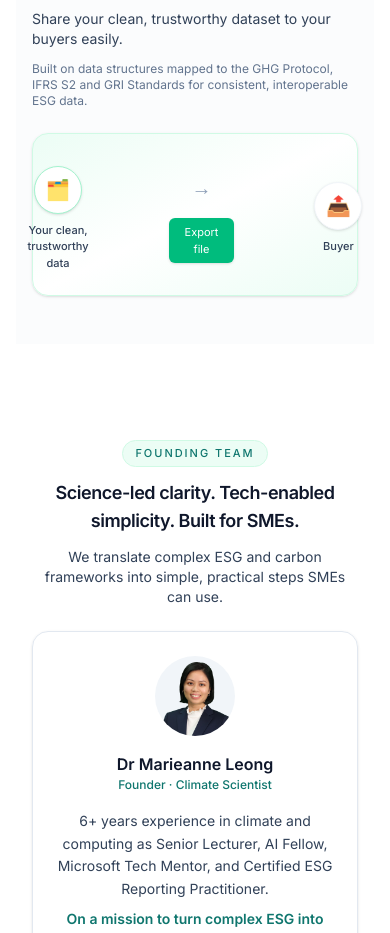
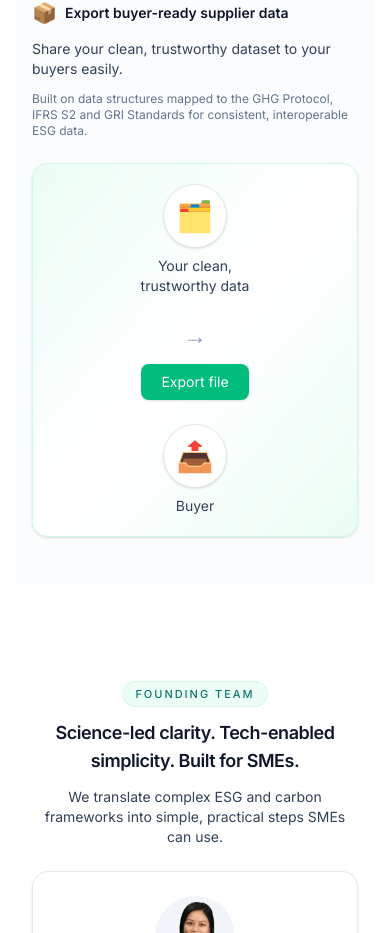
Before and after one commit to esgee-earth/esgee-earth-site, a Next.js app: page / in a window 390 px wide. Shown: the part 3795-4728 px from the top of the page. Built offline with nearby package versions, Linux system fonts and the light colour scheme.

Commit message:
revise how-it-works step4 visuals mobile sizing

```diff
--- a/app/page.tsx
+++ b/app/page.tsx
@@ -554,7 +554,7 @@ function StepVisualTrends() {
             On track
           </span>
           <span className="text-[10px] text-slate-700">
-            Electricity – main site · RM 3,100
+            Electricity – main site · < br />RM 3,100
           </span>
         </div>
 
@@ -567,7 +567,7 @@ function StepVisualTrends() {
             Saving opportunity
           </span>
           <span className="text-[10px] text-slate-700">
-            Packaging materials · save RM 1,250
+            Packaging materials · < br />save RM 1,250
           </span>
         </div>
 
@@ -581,52 +581,54 @@ function StepVisualTrends() {
 
 function StepVisualExport() {
   return (
-    <div className="
-      rounded-2xl
-      border border-emerald-100
-      bg-gradient-to-br from-emerald-50 via-white to-emerald-50
-      shadow-sm
-      p-6
-      flex flex-col gap-4 items-center text-center
-    ">
-
-      {/* Two-icon flow */}
-      <div className="flex items-center justify-center gap-20 mt-2 text-center text-[11px] md:text-[12px]">
-
-        {/* Polished data */}
+    <div
+      className="
+        rounded-2xl border border-emerald-100
+        bg-gradient-to-br from-emerald-50 via-white to-emerald-50
+        shadow-sm p-5
+        flex flex-col items-center
+      "
+    >
+      <div
+        className="
+          w-full
+          flex flex-col md:flex-row
+          items-center md:items-center
+          justify-center md:justify-between
+          gap-6 md:gap-16
+          px-2
+        "
+      >
+        {/* LEFT SIDE */}
         <div className="flex flex-col items-center gap-2">
-          <div className="flex h-12 w-12 items-center justify-center rounded-full bg-white border  border-emerald-200 shadow-sm">
-            <span className="text-xl">🗂️</span>
+          <div className="h-16 w-16 rounded-full bg-white border border-slate-200 shadow-sm flex items-center justify-center text-3xl">
+            🗂️
           </div>
-          <span className="font-medium text-slate-700">
-            Your clean, <br />trustworthy data
-          </span>
+          <p className="text-slate-700 text-center text-sm">
+            Your clean, <br /> trustworthy data
+          </p>
         </div>
 
-        {/* Arrow */}
+        {/* MIDDLE: arrow + button */}
         <div className="flex flex-col items-center gap-3">
-          <span className="text-xl text-slate-400">→</span>
-            {/* Export button */}
-            <button className="mt-1 px-4 py-1.5 text-[11px] rounded-md bg-emerald-500 text-white shadow-sm">
-              Export file
-            </button>
+          <span className="text-2xl text-slate-400">→</span>
+          <button className="px-5 py-2 text-sm rounded-lg bg-emerald-500 text-white shadow-sm hover:bg-emerald-600">
+            Export file
+          </button>
         </div>
 
-        {/* Buyer receives */}
+        {/* RIGHT SIDE */}
         <div className="flex flex-col items-center gap-2">
-          <div className="flex h-12 w-12 items-center justify-center rounded-full bg-white border border-slate-100 shadow-sm">
-            <span className="text-xl">📤</span>
+          <div className="h-16 w-16 rounded-full bg-white border border-slate-200 shadow-sm flex items-center justify-center text-3xl">
+            📤
           </div>
-          <span className="font-medium text-slate-700">
-            Buyer
-          </span>
+          <p className="text-slate-700 text-center text-sm">Buyer</p>
         </div>
       </div>
-
-
     </div>
   );
 }
+
 
 
 
```
